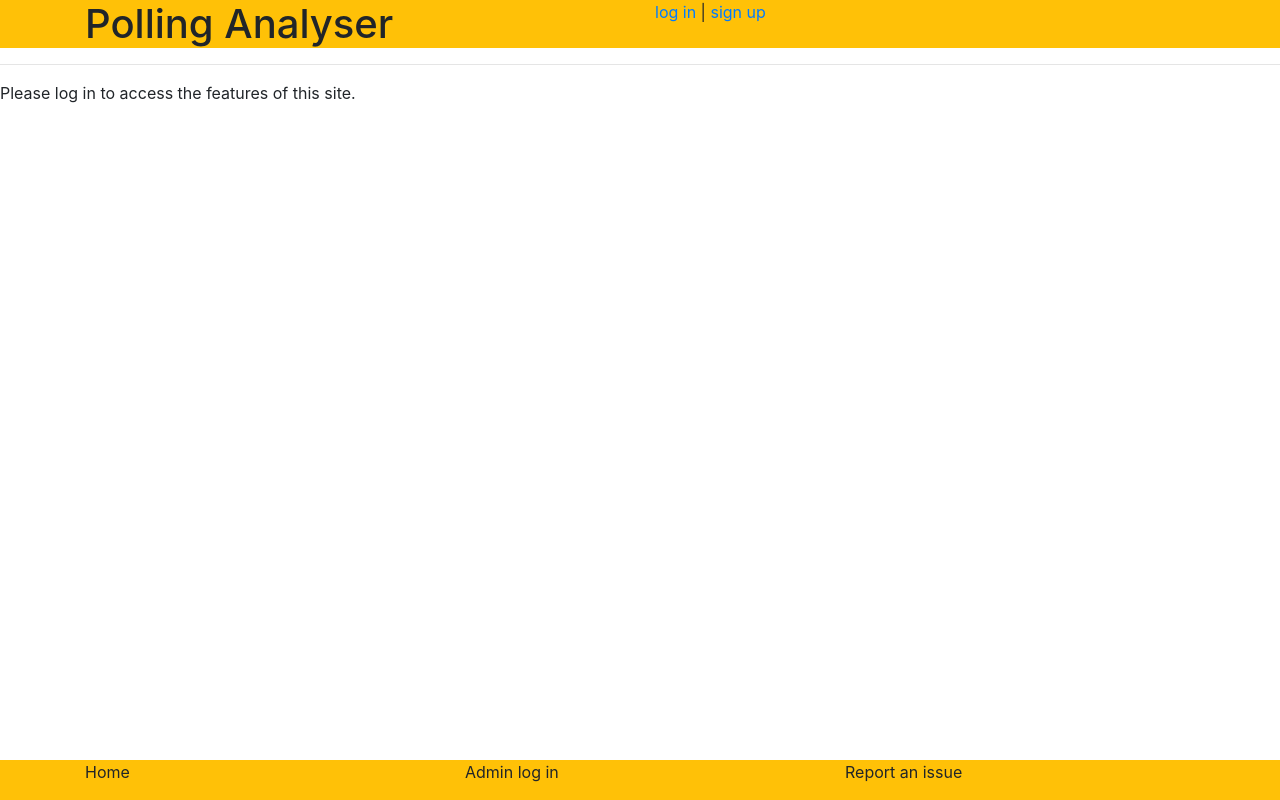
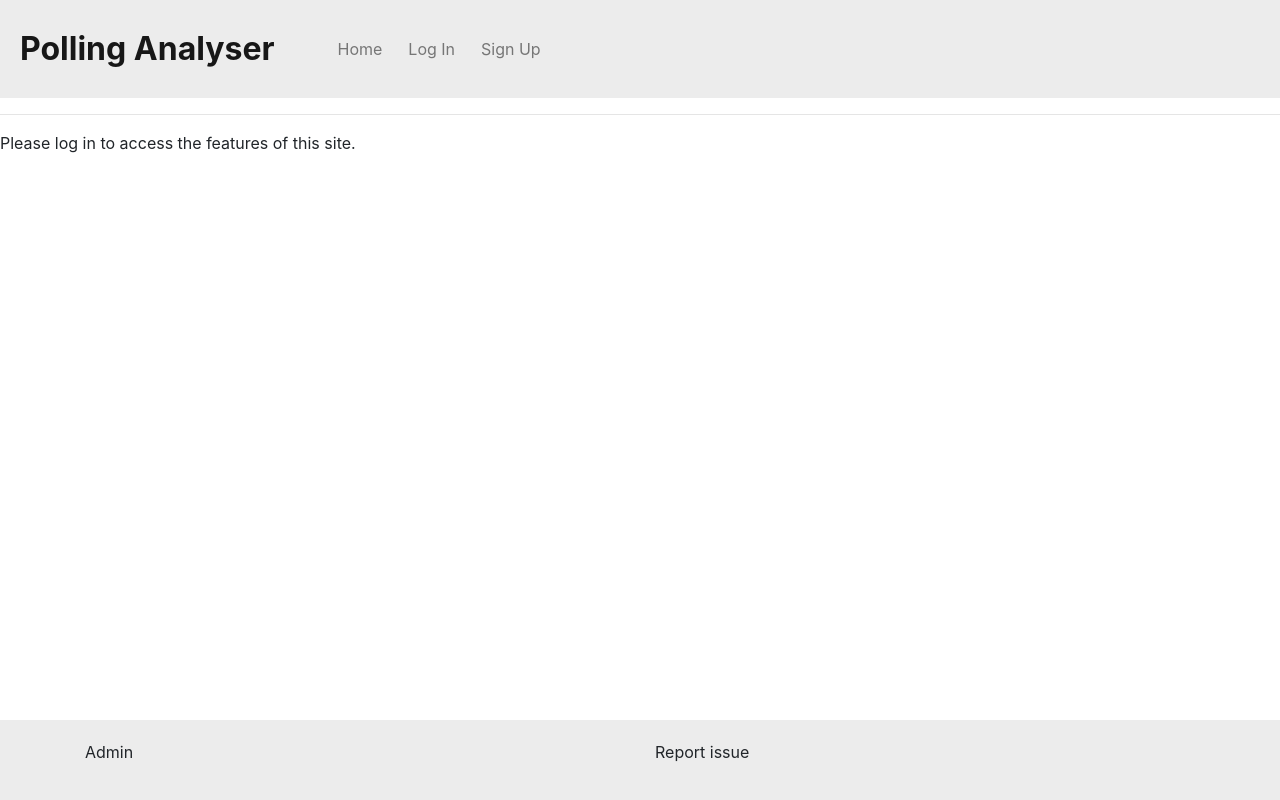
Before and after one commit to pf-data-projects/pf_polling_analyser, a Django app: page / in a window 1280 px wide. Run offline with Django 3.2, Linux system fonts and the light colour scheme; data comes from the database, SQL or seed files in the repository.

Commit message:
FEAT: update navbar layout.

```diff
--- a/static/css/style.css
+++ b/static/css/style.css
@@ -4,5 +4,20 @@ html {
 
 body {
     min-height: 100vh;
-    /* background-color: red; */
 }
+
+/* Styles for navbar and footer */
+.header-footer-bg {
+    background-color: #ECECEC;
+    padding: 20px;
+}
+
+#logo {
+    font-size: 200%;
+    font-weight: 700;
+    margin-right: 50px;
+}
+
+.nav-option {
+    margin: 5px;
+}
--- a/templates/base.html
+++ b/templates/base.html
@@ -19,8 +19,35 @@
         <title>Polling Analyser</title>
     </head>
     <body>
-        <header class="bg-warning sticky-top">
-            <div class="container">
+        <header class="sticky-top">
+            <nav class="navbar navbar-expand-lg navbar-light header-footer-bg">
+              <a id="logo" class="navbar-brand" href="{% url 'home' %}">Polling Analyser</a>
+              <button class="navbar-toggler" type="button" data-toggle="collapse" data-target="#navbarSupportedContent" aria-controls="navbarSupportedContent" aria-expanded="false" aria-label="Toggle navigation">
+                <span class="navbar-toggler-icon"></span>
+              </button>
+              <div class="collapse navbar-collapse" id="navbarSupportedContent">
+                <ul class="navbar-nav mr-auto">
+                  <li class="nav-item nav-option">
+                    <a class="nav-link" href="{% url 'home' %}">Home</a>
+                  </li>
+                  {% if user.is_authenticated %}
+                  <li class="nav-item nav-option">
+                    <a class="nav-link" href="{% url 'account_logout' %}">Log Out</a>
+                  </li>
+                  {% else %}
+                  <li class="nav-item nav-option">
+                    <a class="nav-link" href="{% url 'account_login' %}">Log In</a>
+                  </li>
+                  <li class="nav-item nav-option">
+                    <a class="nav-link" href="{% url 'account_signup' %}">Sign Up</a>
+                  </li>
+                  {% endif %}
+                </ul>
+              </div>
+            </nav>
+
+            <!--~~~~~~~~~~~~~~~~~~~~~~ PLACEHOLDER NAVBAR ~~~~~~~~~~~~~~~~~~~~~~~-->
+            <!-- <div class="container">
                 <div class="row">
                     <div class="col-sm">
                         <h1 style="margin: auto">Polling Analyser</h1>
@@ -33,28 +60,26 @@
                         {% endif %}
                     </div>
                 </div>
-            </div>
+            </div> -->
         </header>
         <main>
             {% block content %}
             {% endblock %}
         </main>
-        <footer class="bg-warning fixed-bottom">
+        <footer class="header-footer-bg fixed-bottom">
             <div class="container">
                 <div class="row">
                     <div class="col-sm">
-                        <p>Home</p>
+                        <p>Admin</p>
                     </div>
                     <div class="col-sm">
-                        <p>Admin log in</p>
-                    </div>
-                    <div class="col-sm">
-                        <p>Report an issue</p>
+                        <p>Report issue</p>
                     </div>
                 </div>
             </div>
         </footer>
 
+        <!--Bootstrap / JQuery scripts-->
         <script
             src="https://cdn.jsdelivr.net/npm/jquery@3.5.1/dist/jquery.slim.min.js"
             integrity="sha384-DfXdz2htPH0lsSSs5nCTpuj/zy4C+OGpamoFVy38MVBnE+IbbVYUew+OrCXaRkfj"
```
